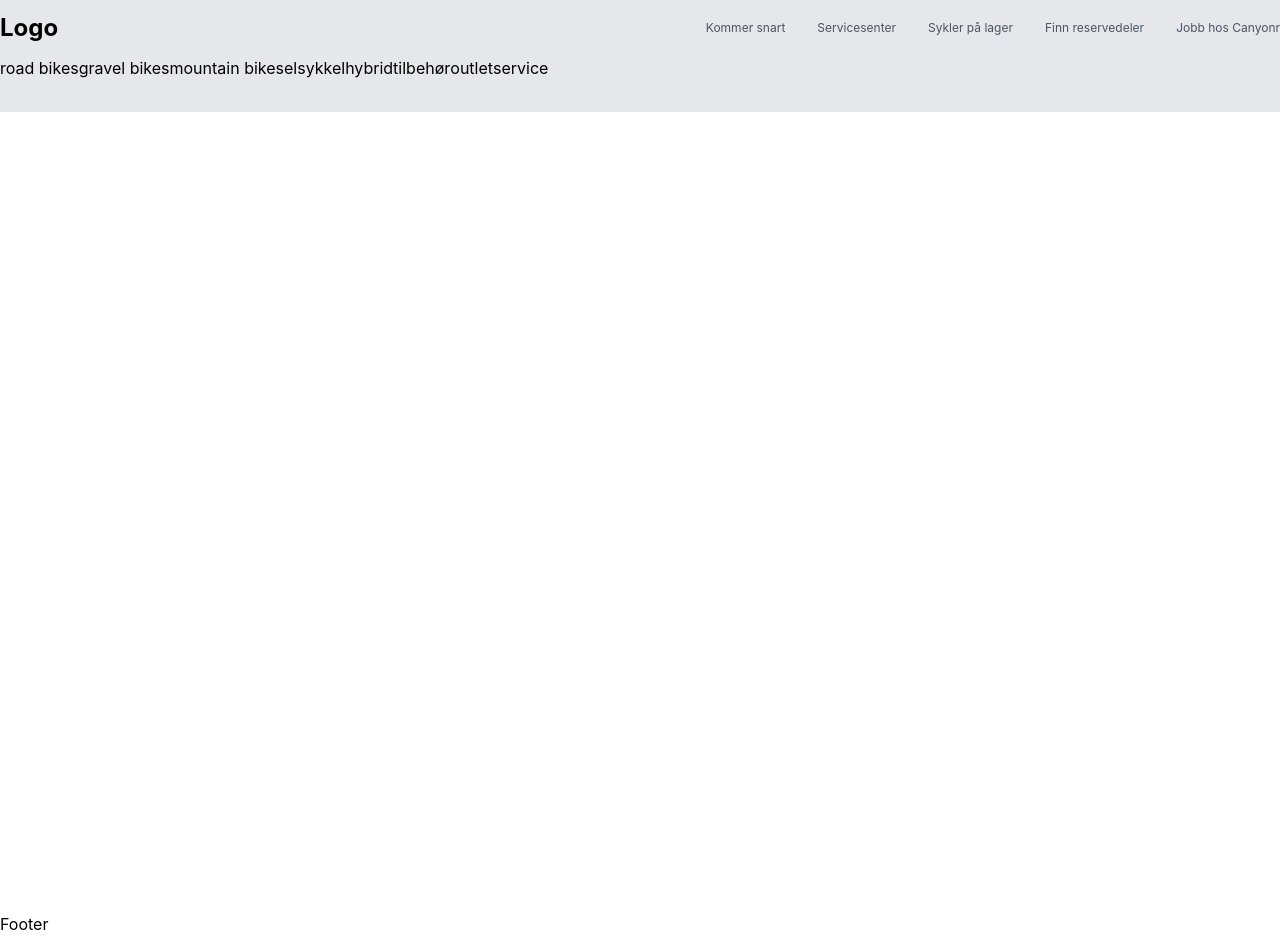
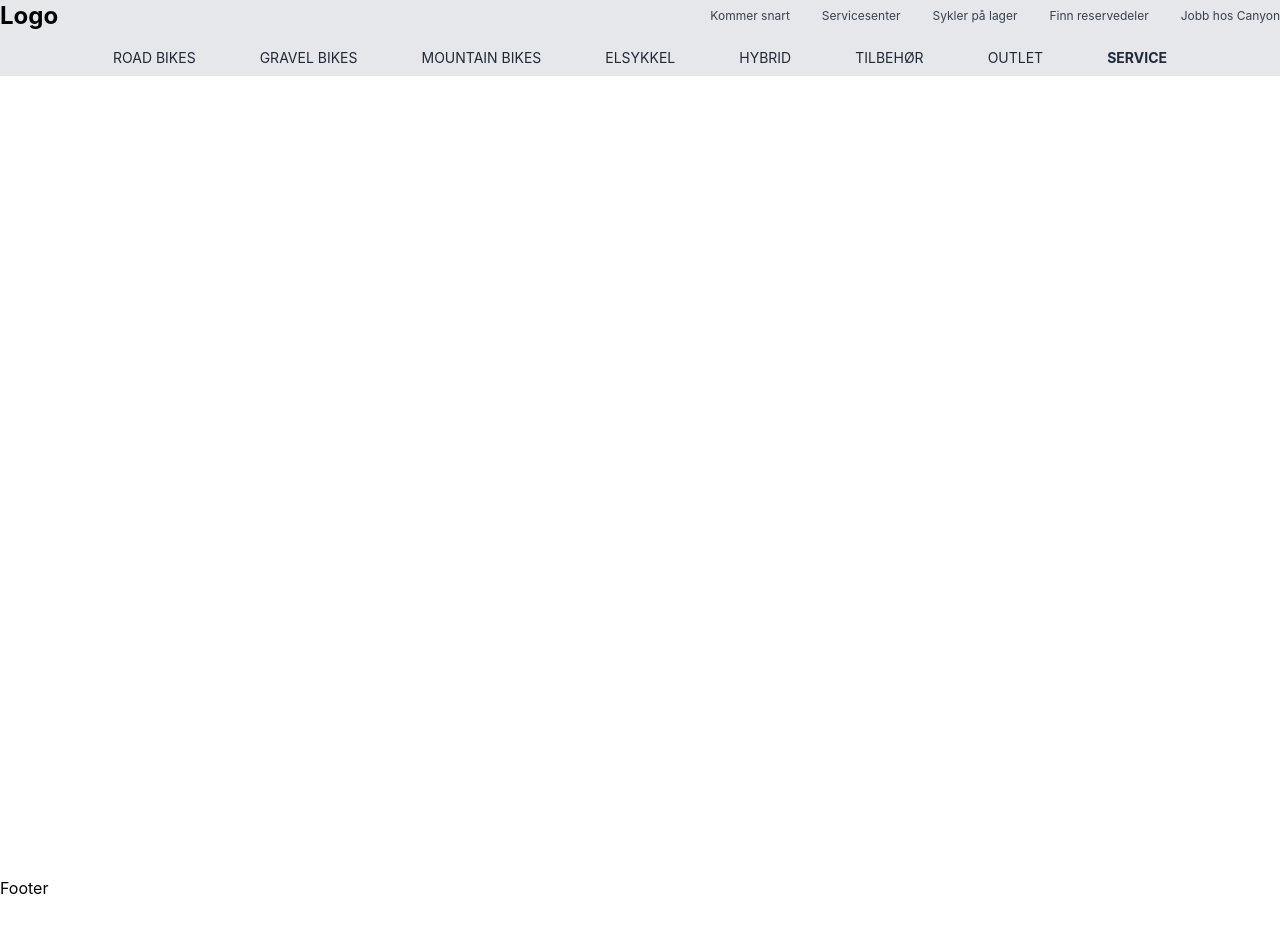
Before and after one commit to petterkoding/canyonb, a Next.js app: page / in a window 1280 px wide. After the commit the page ends 900 px from the top, so only its background shows below. Built offline with nearby package versions, Linux system fonts and the light colour scheme.

Commit message:
styling navbar

```diff
--- a/components/nav/Nav.jsx
+++ b/components/nav/Nav.jsx
@@ -3,34 +3,34 @@ import ScreenContainer from '@/ui/ScreenContainer'
 
 const Nav = () => {
   return (
-    <header className="bg-gray-200 h-28">
+    <header className="bg-gray-200 h-auto">
       <nav className="flex flex-col justify-between h-full">
         <ScreenContainer>
-          <div className="flex flex-row items-center justify-between h-full">
+          <div className="flex flex-row items-center justify-between h-full relative pb-2">
 
             <div className="font-bold text-2xl">Logo</div>
 
-              <ul className="flex text-xs text-gray-600 space-x-8">
+              <ul className="flex text-xs text-gray-700 space-x-8">
                 <li>Kommer snart</li>
                 <li>Servicesenter</li>
                 <li>Sykler på lager</li>
                 <li>Finn reservedeler</li>
-                <li>Jobb hos Canyonr</li>
+                <li>Jobb hos Canyon</li>
               </ul>
 
           </div>
 
           <div className="h-full">
 
-            <ul className="flex">
-              <li>road bikes</li>
-              <li>gravel bikes</li>
-              <li>mountain bikes</li>
-              <li>elsykkel</li>
-              <li>hybrid</li>
-              <li>tilbehør</li>
-              <li>outlet</li>
-              <li>service</li>
+            <ul className="flex justify-center uppercase text-sm text-gray-800 h-full cursor-pointer">
+              <li className="hover:bg-white py-2 px-8 hover:text-orange-600">road bikes</li>
+              <li className="hover:bg-white py-2 px-8 hover:text-orange-600">gravel bikes</li>
+              <li className="hover:bg-white py-2 px-8 hover:text-orange-600">mountain bikes</li>
+              <li className="hover:bg-white py-2 px-8 hover:text-orange-600">elsykkel</li>
+              <li className="hover:bg-white py-2 px-8 hover:text-orange-600">hybrid</li>
+              <li className="hover:bg-white py-2 px-8 hover:text-orange-600">tilbehør</li>
+              <li className="hover:bg-white py-2 px-8 hover:text-orange-600">outlet</li>
+              <li className="hover:bg-white py-2 px-8 hover:text-orange-600 font-bold">service</li>
             </ul>
 
 
```
